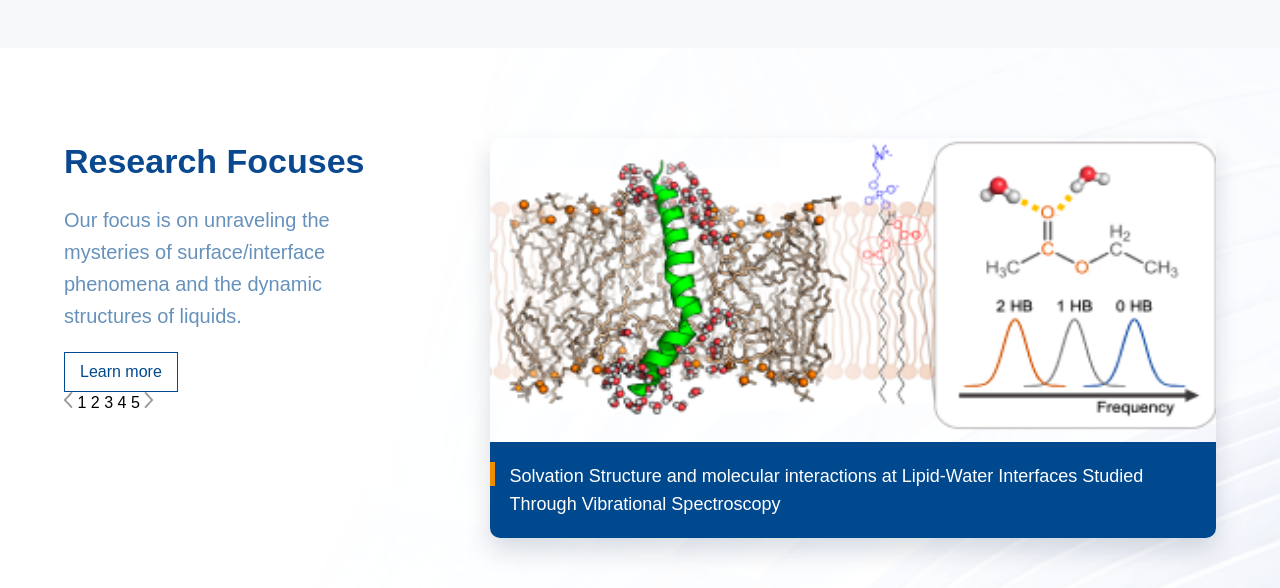
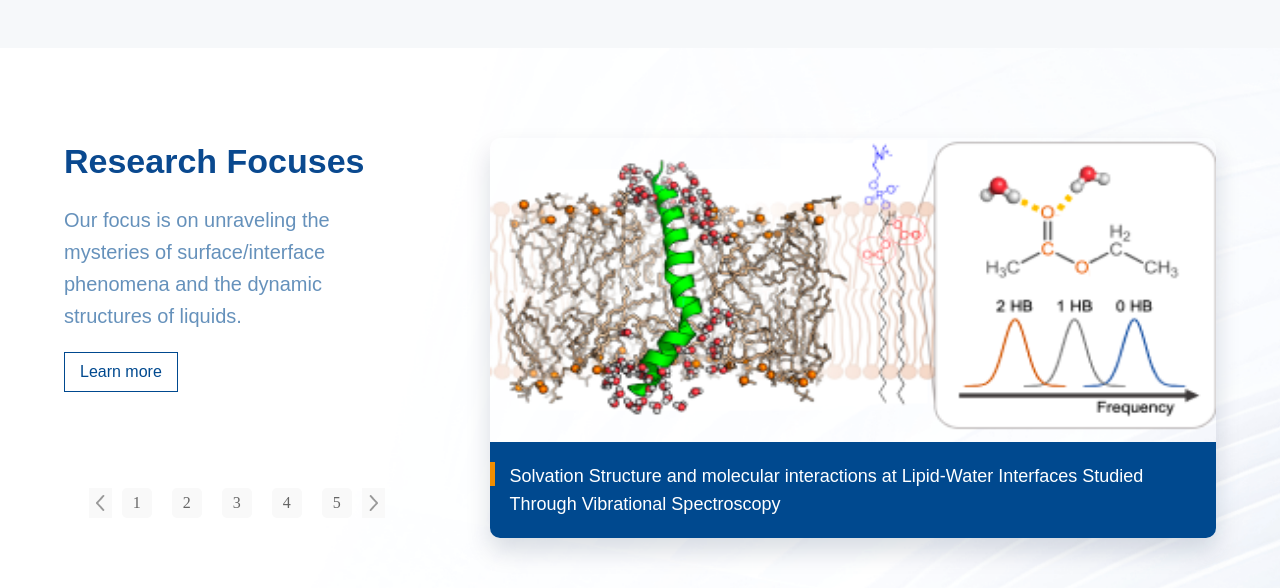
Before and after one commit to hugeRecycle/YouLab, a plain HTML site: page index.html in a window 1280 px wide. Shown: the part 1200-1788 px from the top of the page. Drawn offline with Linux system fonts and the light colour scheme.

Commit message:
Update style.css
add pagination

```diff
--- a/css/style.css
+++ b/css/style.css
@@ -352,6 +352,36 @@ menu > ul {
 .banner img:first-child {
   z-index: 2;
 }
+.pagination {
+  display: flex;
+  align-items: center;
+  justify-content: center;
+  margin-bottom: 20px;
+}
+.pagination img{
+  height: 16px;
+  padding: 7px;
+  background: #f9f9f9;
+}
+.p_item {
+  display: block;
+  margin: 0 10px;
+  width: 30px;
+  height: 30px;
+  font-family: PingFang SC;
+  font-size: 16px;
+  font-weight: 400;
+  line-height: 30px;
+  letter-spacing: 0px;
+  border-radius: 5px;
+  text-align: center;
+  color: #666666;
+  background: #f9f9f9;
+}
+.p_item:hover{
+  background-color: #0a498f;
+  color: #ffffff;
+}
 /* 以上均是公共样式 */
 
 /* home */
@@ -396,10 +426,10 @@ menu > ul {
   text-align: justified;
   color: rgba(0, 0, 0, 0.65);
 }
-.welcome .content_l .img_box{
+.welcome .content_l .img_box {
   margin-right: 20px;
 }
-.welcome .content_l .img_box img{
+.welcome .content_l .img_box img {
   border-right: 20px solid #0a498f;
   padding-right: 10px;
 }
@@ -442,6 +472,9 @@ menu > ul {
   width: 30%;
   margin-right: 80px;
   box-sizing: border-box;
+  display: flex;
+  justify-content: space-between;
+  flex-direction: column;
 }
 .research .research_r {
   flex: 1;
@@ -698,7 +731,7 @@ menu > ul {
   position: absolute;
   top: 20px;
   left: -5px;
-  content: '';
+  content: "";
   width: 5px;
   height: 5px;
   border-radius: 100%;
```
